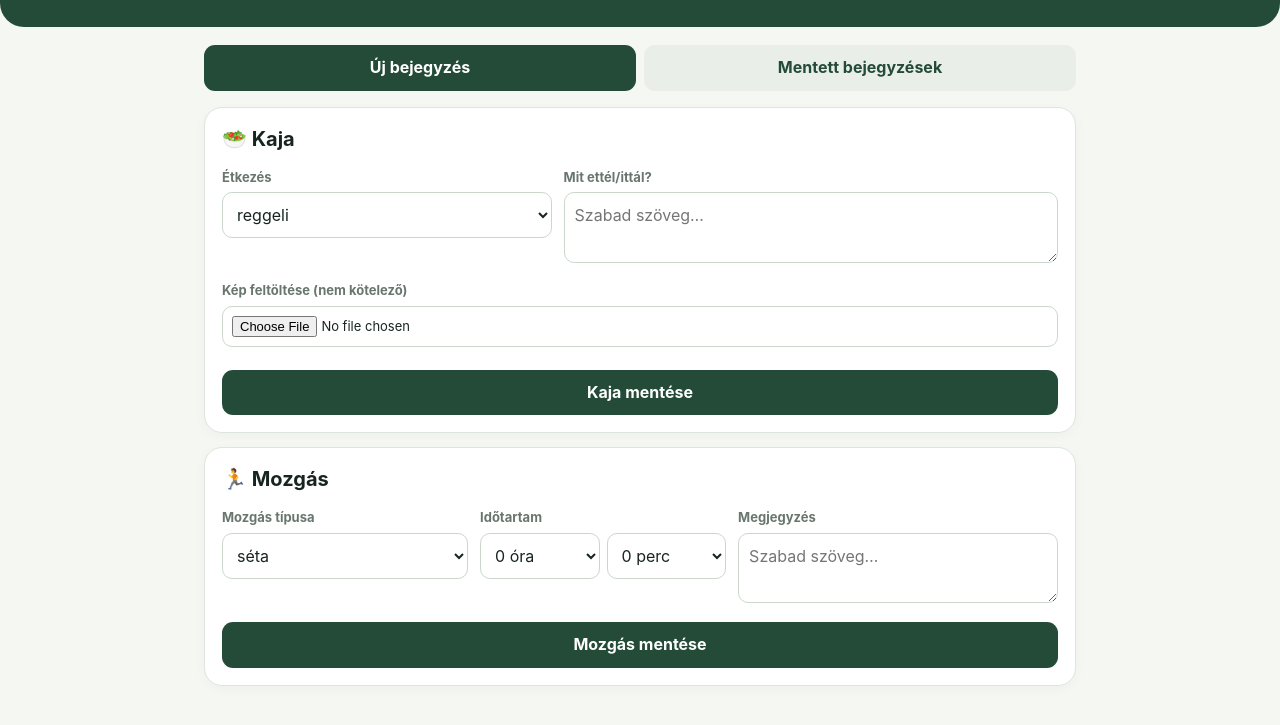
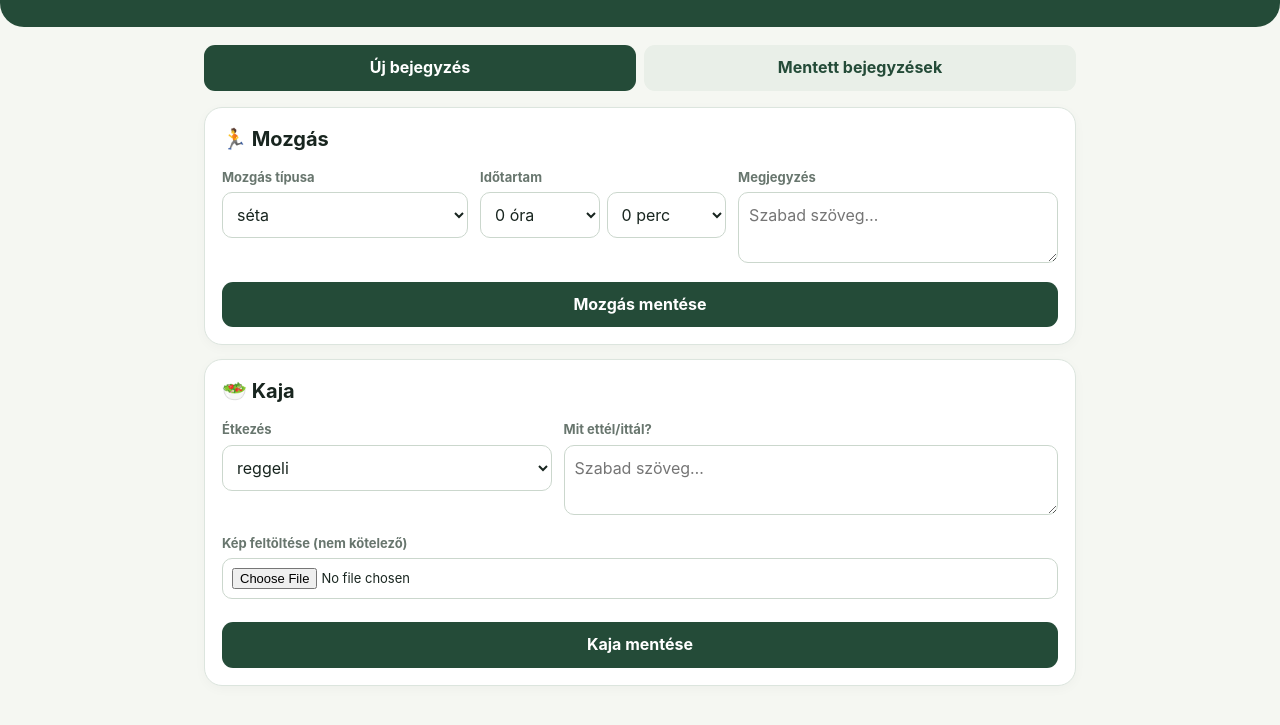
Before and after one commit to zsoltgyulai-creator/kaja-es-mozgas, a plain HTML site: page index.html in a window 1280 px wide. Shown: the part 99-824 px from the top of the page. Drawn offline with nearby package versions, Linux system fonts and the light colour scheme.

Commit message:
Move movement entry above food and follow edited date in calendar

```diff
--- a/index.html
+++ b/index.html
@@ -14,17 +14,17 @@ header{background:var(--green);color:white;padding:28px 18px 30px;border-radius:
 <main>
 <nav class="tabs" aria-label="Napló fülek"><button class="tab active" id="entryTab">Új bejegyzés</button><button class="tab" id="savedTab">Mentett bejegyzések</button></nav>
 <div id="entryPanel">
-<section class="entry" id="foodEntry"><h2>🥗 Kaja</h2><div class="fields">
-<div class="field"><label for="foodType">Étkezés</label><select id="foodType"><option>reggeli</option><option>ebéd</option><option>vacsora</option><option>nasi</option></select></div>
-<div class="field"><label for="foodText">Mit ettél/ittál?</label><textarea id="foodText" placeholder="Szabad szöveg…"></textarea></div>
-<div class="field" style="grid-column:1/-1"><label for="foodPhoto">Kép feltöltése (nem kötelező)</label><input id="foodPhoto" type="file" accept="image/*" capture="environment"><div id="photoName" class="hint"></div></div>
-</div><button class="save" id="saveFood">Kaja mentése</button></section>
 <section class="entry movement" id="moveEntry"><h2>🏃 Mozgás</h2><div class="fields">
 <div class="field"><label for="moveType">Mozgás típusa</label><select id="moveType"><option>séta</option><option>futás</option><option>úszás</option><option>kondi</option><option>egyéb</option></select></div>
 <div class="field"><label for="durationHours">Időtartam</label><div style="display:grid;grid-template-columns:1fr 1fr;gap:7px"><select id="durationHours" aria-label="Óra"><option value="0">0 óra</option><option value="1">1 óra</option><option value="2">2 óra</option><option value="3">3 óra</option><option value="4">4 óra</option><option value="5">5 óra</option><option value="6">6 óra</option></select><select id="durationMinutes" aria-label="Perc"><option value="0">0 perc</option><option value="5">5 perc</option><option value="10">10 perc</option><option value="15">15 perc</option><option value="20">20 perc</option><option value="25">25 perc</option><option value="30">30 perc</option><option value="35">35 perc</option><option value="40">40 perc</option><option value="45">45 perc</option><option value="50">50 perc</option><option value="55">55 perc</option></select></div></div>
 <div class="field"><label for="moveText">Megjegyzés</label><textarea id="moveText" placeholder="Szabad szöveg…"></textarea></div>
 </div><button class="save" id="saveMove">Mozgás mentése</button></section>
-</div>
+
+<section class="entry" id="foodEntry"><h2>🥗 Kaja</h2><div class="fields">
+<div class="field"><label for="foodType">Étkezés</label><select id="foodType"><option>reggeli</option><option>ebéd</option><option>vacsora</option><option>nasi</option></select></div>
+<div class="field"><label for="foodText">Mit ettél/ittál?</label><textarea id="foodText" placeholder="Szabad szöveg…"></textarea></div>
+<div class="field" style="grid-column:1/-1"><label for="foodPhoto">Kép feltöltése (nem kötelező)</label><input id="foodPhoto" type="file" accept="image/*" capture="environment"><div id="photoName" class="hint"></div></div>
+</div><button class="save" id="saveFood">Kaja mentése</button></section></div>
 <div id="savedPanel" class="hidden">
 <div class="section-head"><h2>Mentett bejegyzések</h2><span class="count" id="count">0 bejegyzés</span></div>
 <p class="hint">Válassz egy napot a naptárban a napi kaják és mozgások megtekintéséhez.</p>
@@ -72,7 +72,7 @@ $('prevMonth').onclick=()=>{calendarMonth=new Date(calendarMonth.getFullYear(),c
 function editCard(card,item){const f=card.querySelector('.editform'),v=card.querySelector('.view'),btn=card.querySelector('.edit');if(!f.classList.contains('hidden'))return;v.classList.add('hidden');f.classList.remove('hidden');btn.textContent='Mégse';btn.onclick=()=>{f.classList.add('hidden');v.classList.remove('hidden');btn.textContent='Szerkesztés';btn.onclick=()=>editCard(card,item)};
 const isFood=item.kind==='food';f.innerHTML=(isFood?'<label>Étkezés</label><select id="eType"><option>reggeli</option><option>ebéd</option><option>vacsora</option><option>nasi</option></select>':'<label>Mozgás</label><select id="eType"><option>séta</option><option>futás</option><option>úszás</option><option>kondi</option><option>egyéb</option></select>')+'<label style="display:block;margin-top:10px">Dátum és idő</label><input id="eDate" type="datetime-local" required><label style="display:block;margin-top:10px">Szabad szöveg</label><textarea id="eText"></textarea>'+(isFood?'<label style="display:block;margin-top:10px">Kép cseréje (opcionális)</label><input id="ePhoto" type="file" accept="image/*">':'<div class="fields" style="margin-top:10px"><div><label>Óra</label><select id="eHours">'+[0,1,2,3,4,5,6].map(n=>'<option value="'+n+'">'+n+' óra</option>').join('')+'</select></div><div><label>Perc</label><select id="eMinutes">'+[0,5,10,15,20,25,30,35,40,45,50,55].map(n=>'<option value="'+n+'">'+n+' perc</option>').join('')+'</select></div></div>')+'<button class="save" style="margin-bottom:8px" id="applyEdit">Módosítás mentése</button>';
 f.querySelector('#eType').value=item.type;f.querySelector('#eDate').value=toLocalInput(item.savedAt||item.createdAt||stamp());f.querySelector('#eText').value=item.text||'';if(!isFood){f.querySelector('#eHours').value=item.hours;f.querySelector('#eMinutes').value=item.minutes}
-f.querySelector('#applyEdit').onclick=async()=>{const dateValue=f.querySelector('#eDate').value;if(!dateValue){alert('Adj meg dátumot és időpontot.');return}const updated={...item,type:f.querySelector('#eType').value,text:f.querySelector('#eText').value.trim(),savedAt:fromLocalInput(dateValue)};if(!isFood){updated.hours=+f.querySelector('#eHours').value;updated.minutes=+f.querySelector('#eMinutes').value}else{const file=f.querySelector('#ePhoto').files[0];if(file){if(file.size>12*1024*1024){alert('A kép legfeljebb 12 MB lehet.');return}updated.photo={blob:file,name:file.name,type:file.type||'image/jpeg'}}}await put(updated);render()}}
+f.querySelector('#applyEdit').onclick=async()=>{const dateValue=f.querySelector('#eDate').value;if(!dateValue){alert('Adj meg dátumot és időpontot.');return}const updated={...item,type:f.querySelector('#eType').value,text:f.querySelector('#eText').value.trim(),savedAt:fromLocalInput(dateValue)};if(!isFood){updated.hours=+f.querySelector('#eHours').value;updated.minutes=+f.querySelector('#eMinutes').value}else{const file=f.querySelector('#ePhoto').files[0];if(file){if(file.size>12*1024*1024){alert('A kép legfeljebb 12 MB lehet.');return}updated.photo={blob:file,name:file.name,type:file.type||'image/jpeg'}}}await put(updated);selectedDay=localDateKey(updated.savedAt);const [selectedYear,selectedMonth]=selectedDay.split('-').map(Number);calendarMonth=new Date(selectedYear,selectedMonth-1,1);render()}}
 $('entryTab').onclick=()=>{$('entryPanel').classList.remove('hidden');$('savedPanel').classList.add('hidden');$('entryTab').classList.add('active');$('savedTab').classList.remove('active')};
 $('savedTab').onclick=()=>{$('entryPanel').classList.add('hidden');$('savedPanel').classList.remove('hidden');$('entryTab').classList.remove('active');$('savedTab').classList.add('active');render()};
 
```
